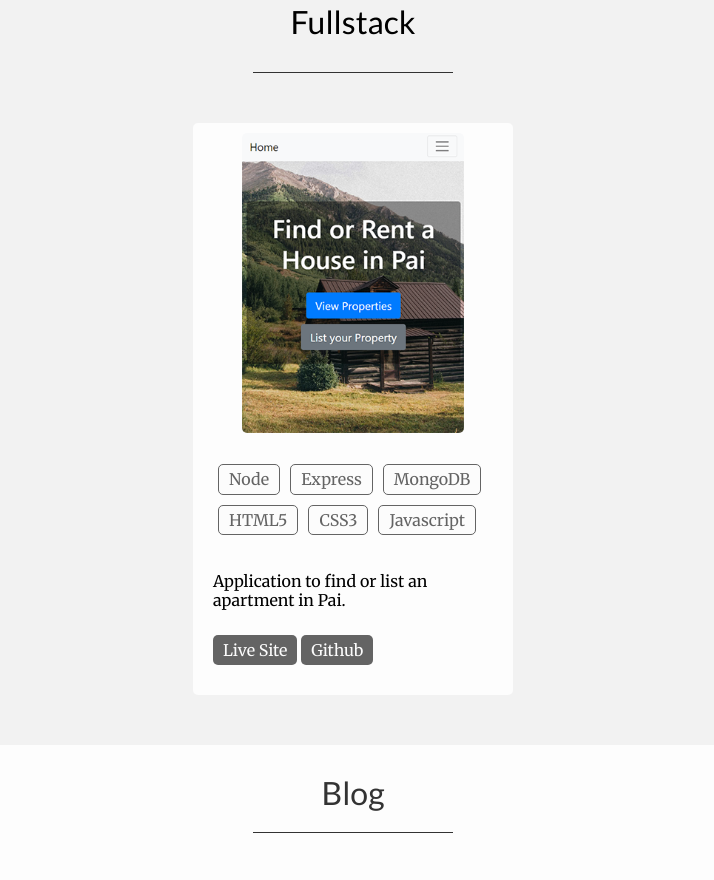
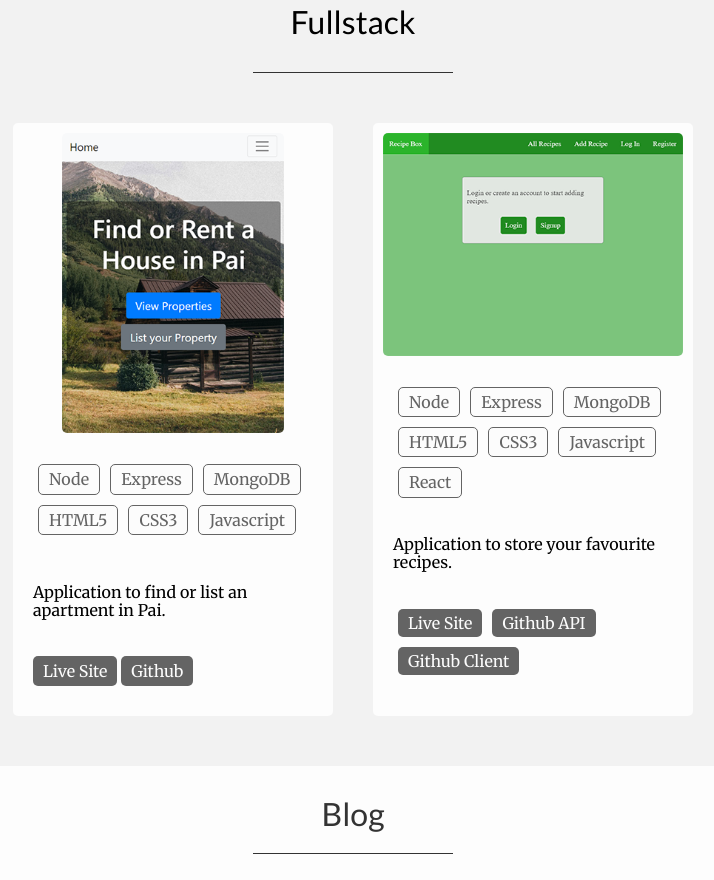
Before and after one commit to GlynL/portfolio-2, a website: page dist/index.html in a window 1280 px wide. Shown: the part 2820-3700 px from the top of the page, without its empty margins (287-1001 px from the left). Drawn offline with Linux system fonts and the light colour scheme.

Commit message:
added recipebox to projects

```diff
--- a/dist/index.html
+++ b/dist/index.html
@@ -132,7 +132,8 @@
             <span class='btn btn--inverse btn--nohover'>CSS3</span>
             <span class='btn btn--inverse btn--nohover'>Javascript</span>
           </p>
-          <p>TicTacToe challenge completed for FreeCodeCamp Frontend Certificate. Utilises minimax algorithm for unbeatable
+          <p>TicTacToe challenge completed for FreeCodeCamp Frontend Certificate. Utilises minimax algorithm for
+            unbeatable
             AI.
           </p>
           <p>
@@ -196,6 +197,28 @@
           </p>
         </div>
       </div>
+      <div class='projects__item'>
+        <a href="https://glynlewington.com/recipebox" target="_blank">
+          <img src="images/project-recipebox.PNG" alt="recipe box" title='recipe box'>
+        </a>
+        <div class='projects__description'>
+          <p class='projects__description--tech'>
+            <span class='btn btn--inverse btn--nohover'>Node</span>
+            <span class='btn btn--inverse btn--nohover'>Express</span>
+            <span class='btn btn--inverse btn--nohover'>MongoDB</span>
+            <span class='btn btn--inverse btn--nohover'>HTML5</span>
+            <span class='btn btn--inverse btn--nohover'>CSS3</span>
+            <span class='btn btn--inverse btn--nohover'>Javascript</span>
+            <span class='btn btn--inverse btn--nohover'>React</span>
+          </p>
+          <p>Application to store your favourite recipes.</p>
+          <p class='projects__links'>
+            <a class='btn btn--link' href="https://glynlewington.com/recipebox" target='_blank'>Live Site</a>
+            <a class='btn btn--link' href="https://github.com/GlynL/recipe-box--api" target='_blank'>Github API</a>
+            <a class='btn btn--link' href="https://github.com/GlynL/recipe-box--client" target='_blank'>Github Client</a>
+          </p>
+        </div>
+      </div>
     </div>
   </section>
 
@@ -212,7 +235,8 @@
         </a>
       </div>
       <div class='slideshow__item hidden'>
-        <a class='slideshow__link' href="https://medium.com/@glynlewington/tictactoe-unbeatable-minimax-algorithm-2b843207d326" target="_blank">
+        <a class='slideshow__link' href="https://medium.com/@glynlewington/tictactoe-unbeatable-minimax-algorithm-2b843207d326"
+          target="_blank">
           <img class='slideshow__image' src="images/blog-minimax.png" alt="blog - minimax" title="blog - minimax">
         </a>
       </div>
--- a/dist/style.css
+++ b/dist/style.css
@@ -635,6 +635,15 @@ hr {
   margin: 5px;
 }
 
+.projects__links {
+  display: flex;
+  flex-wrap: wrap;
+}
+
+.projects__links > .btn {
+  margin: 5px;
+}
+
 /* BLOG */
 .blog {
   background-color: #fdfdfd;
```
Also changed, not shown: dist/images/project-recipebox.PNG (added).
